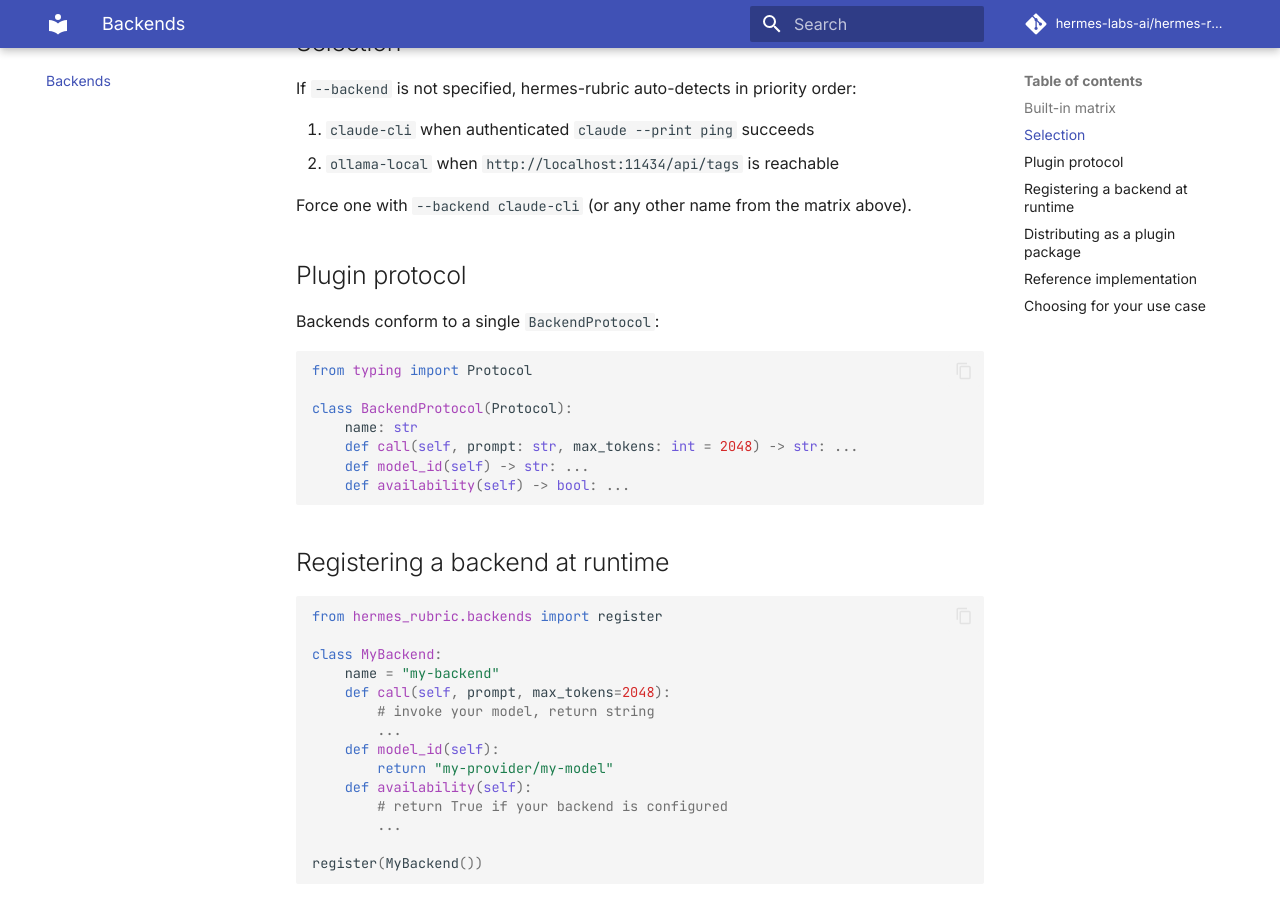
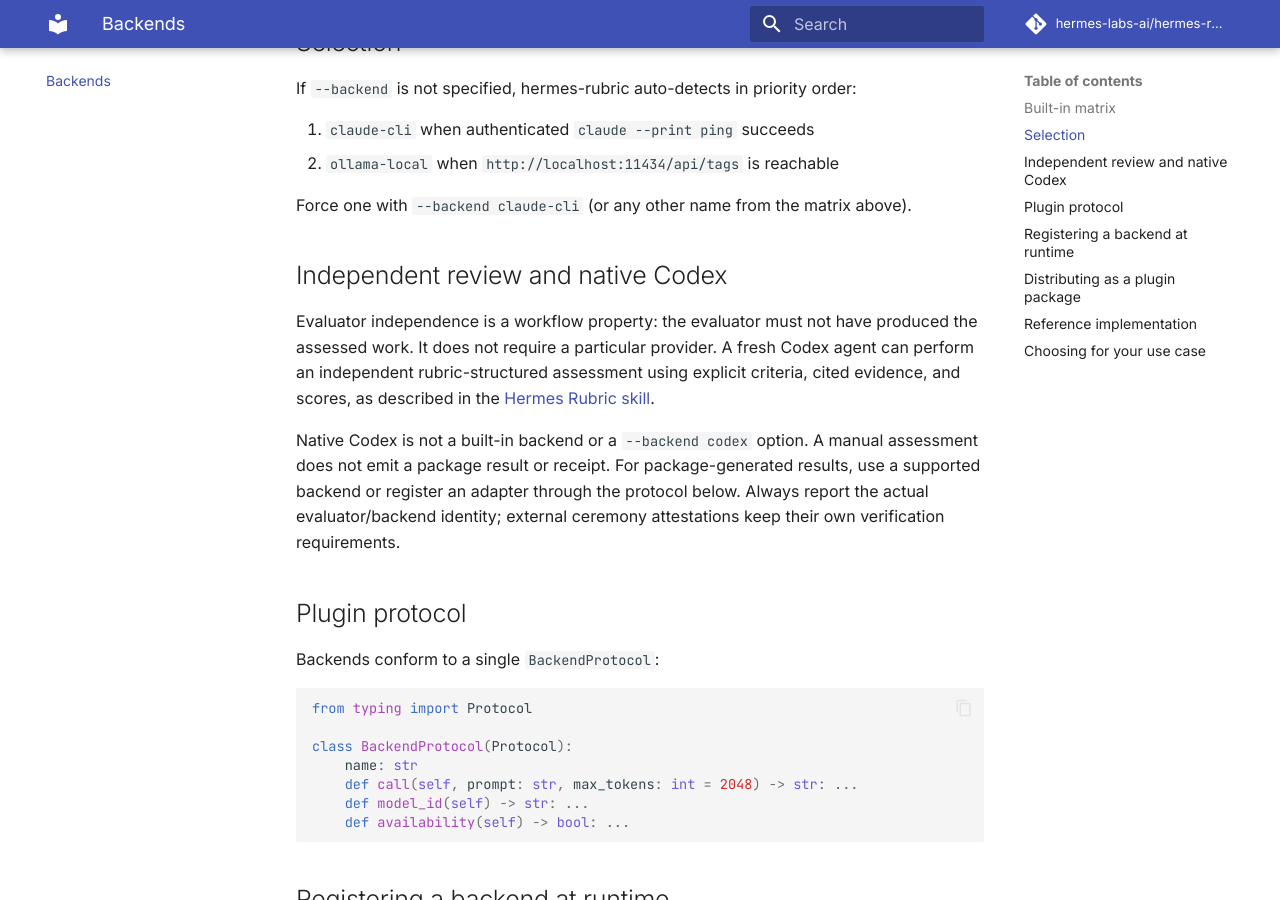
Before and after one commit to hermes-labs-ai/hermes-rubric, an MkDocs documentation site: the page built from docs/BACKENDS.md, in a window 1280 px wide and 900 px high, scrolled down 929 px. Built offline with MkDocs 1.6.1 and Material for MkDocs 9.7.7, drawn with Linux system fonts in a browser that asks for light colours; comment, search, counter and statistics services are not loaded.

Commit message:
docs: allow independent Codex rubric assessments

```diff
--- a/docs/BACKENDS.md
+++ b/docs/BACKENDS.md
@@ -22,6 +22,20 @@
 2. `ollama-local` when `http://localhost:11434/api/tags` is reachable
 
 Force one with `--backend claude-cli` (or any other name from the matrix above).
+
+## Independent review and native Codex
+
+Evaluator independence is a workflow property: the evaluator must not have
+produced the assessed work. It does not require a particular provider. A fresh
+Codex agent can perform an independent rubric-structured assessment using
+explicit criteria, cited evidence, and scores, as described in the
+[Hermes Rubric skill](../skills/hermes-rubric/SKILL.md#independent-evaluator-selection).
+
+Native Codex is not a built-in backend or a `--backend codex` option. A manual
+assessment does not emit a package result or receipt. For package-generated
+results, use a supported backend or register an adapter through the protocol
+below. Always report the actual evaluator/backend identity; external ceremony
+attestations keep their own verification requirements.
 
 ## Plugin protocol
 
```
Also changed, not shown: skills/hermes-rubric/SKILL.md (+25 -0 lines).
